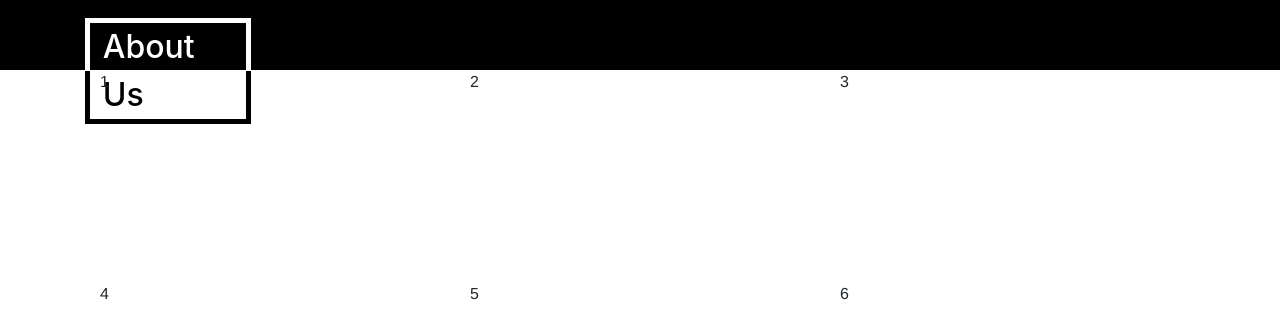
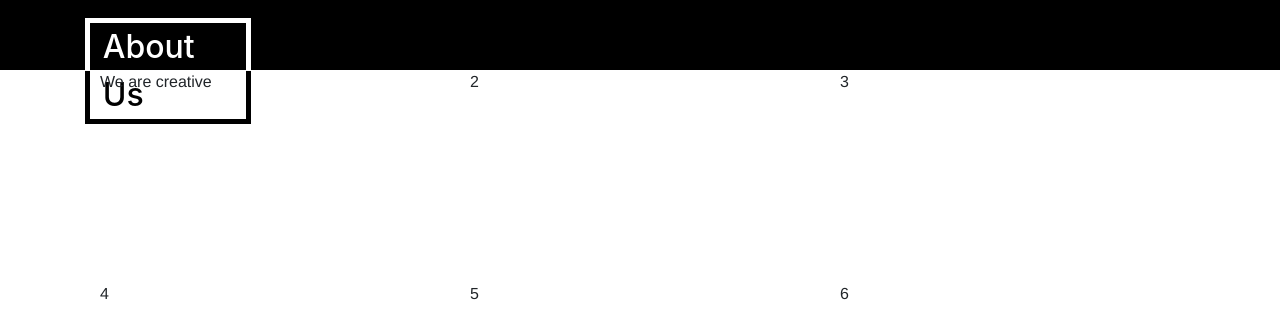
Before and after one commit to developmentiseasy/threewaysolutions, a React app: page / in a window 1280 px wide. Shown: the part 730-1062 px from the top of the page. Built offline with nearby package versions, Linux system fonts and the light colour scheme.

Commit message:
TWS-10 Implemented Bootstrap grids for AboutUs cards

```diff
--- a/src/pages/about-us/AboutUs.jsx
+++ b/src/pages/about-us/AboutUs.jsx
@@ -12,7 +12,7 @@ export default class AboutUs extends Component {
         </div>
         <div className="col-md-12 about-us-cards">
           <div className="row cards">
-            <div className="block-of-cards col-md-4">1</div>
+            <div className="block-of-cards col-md-4">We are creative</div>
             <div className="block-of-cards col-md-4">2</div>
             <div className="block-of-cards col-md-4">3</div>
           </div>
```
